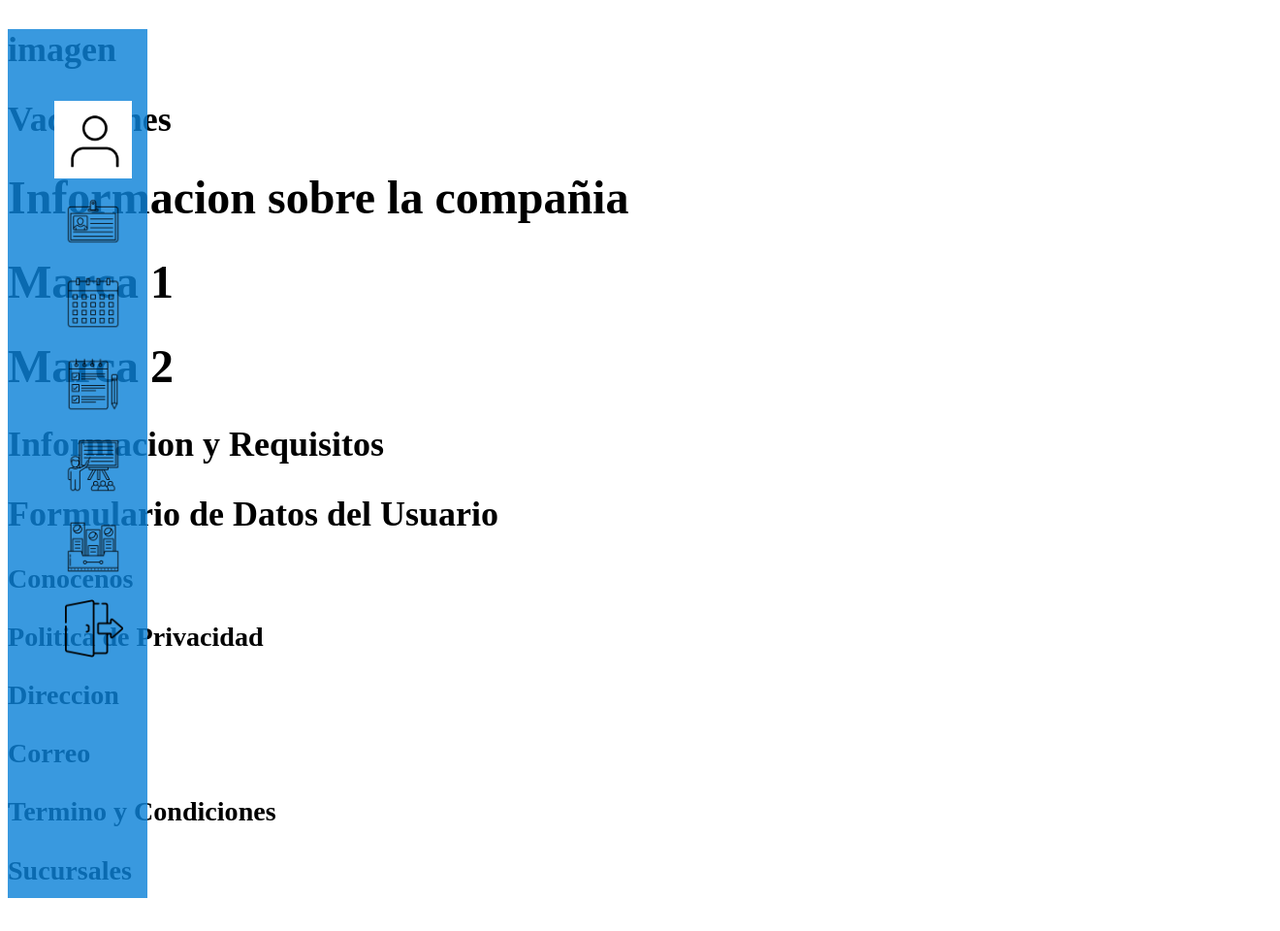
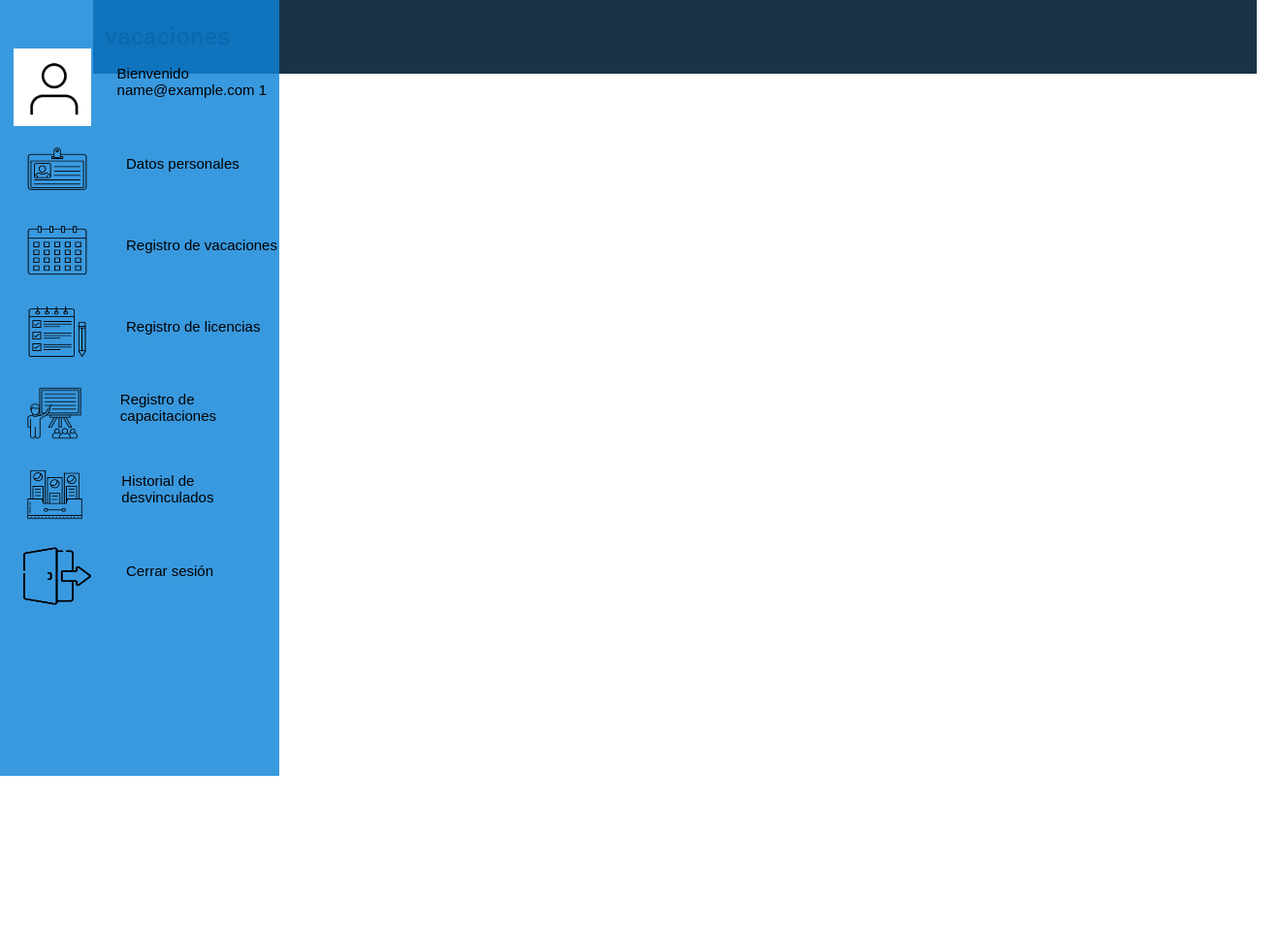
Before and after one commit to babbigam/Kaiser_ABM-taller-de-integracion-I, a PHP site: page /AVacaciones.php in a window 1320 px wide. Shown: the whole page at 97% size. Before the commit the page ends 926 px from the top, so only its background shows below. Run offline with PHP 8.4, Linux system fonts and the light colour scheme; the visitor is signed in with stand-in values (Sample User, id 1); tables that the repository leaves empty or names only in its code hold one stand-in row (values such as "Sample post"); some libraries are stand-ins or nearby versions.

Commit message:
ahora si los modulos

```diff
--- a/ARegistrodecapacitaciones.php
+++ b/ARegistrodecapacitaciones.php
@@ -7,7 +7,8 @@
 <head>
     <meta charset="UTF-8">
     <link rel="stylesheet" href="assets/css/stylemenu.css">
-    <link rel="stylesheet" href="assets/css/styles.css">
+    <link rel="stylesheet" href="assets/css/style.css">
+    <link rel="stylesheet" href="https://fonts.googleapis.com/css2?family=Material+Symbols+Outlined:opsz,wght,FILL,GRAD@48,400,0,-25" />
     <title>Registro de capacitaciones</title>
 </head>
 <body>
--- a/ARegistrodelicencias.php
+++ b/ARegistrodelicencias.php
@@ -7,9 +7,10 @@
 <head>
     <meta charset="UTF-8">
     <link rel="stylesheet" href="assets/css/stylemenu.css">
-    <link rel="stylesheet" href="assets/css/styles.css">
+    <link rel="stylesheet" href="assets/css/style.css">
+    <link rel="stylesheet" href="https://fonts.googleapis.com/css2?family=Material+Symbols+Outlined:opsz,wght,FILL,GRAD@48,400,0,-25" />
     <title>Registro de licencias</title>
-    </head>
+</head>
 <body>
     <div> <?php require "assets/js/menuaside.php" ?></div>
     <!--MAIN CONTENT-->
--- a/AVacaciones.php
+++ b/AVacaciones.php
@@ -7,32 +7,25 @@
 <head>
     <meta charset="UTF-8">
     <link rel="stylesheet" href="assets/css/stylemenu.css">
-    <link rel="stylesheet" href="assets/css/styles.css">
-    <title>Vacaciones</title>
+    <link rel="stylesheet" href="assets/css/style.css">
+    <link rel="stylesheet" href="https://fonts.googleapis.com/css2?family=Material+Symbols+Outlined:opsz,wght,FILL,GRAD@48,400,0,-25" />
+    <title>vacaciones</title>
 </head>
 <body>
     <div> <?php require "assets/js/menuaside.php" ?></div>
-    <!--Menu-->
-        <!--Encabezado-->
-        <h2 class="imagen">imagen</h2>
-        <h2 class="nombre">Vacaciones</h1>
-    </header>
-    <main id="cuerpo">
-        <!--Principal-->
-        <h1 class="informacion-c">Informacion sobre la compañia</h1>
-        <h1 class="m1">Marca 1</h1>
-        <h1 class="m2">Marca 2</h1>
-        <h2 class="informacion-r">Informacion y Requisitos</h2>
-        <h2 class="formulario">Formulario de Datos del Usuario</h2>
-    </main>
-    <footer id="pie">
-        <!--Pie de página-->
-        <h3 class="conocer">Conocenos</h3>
-        <h3 class="Pol-pri">Politica de Privacidad</h3>
-        <h3 class="direccion">Direccion</h3>
-        <h3 class="correo">Correo</h3>
-        <h3 class="ter-con">Termino y Condiciones</h3>
-        <h3 class="sucursales">Sucursales</h3>
-    </footer>
+    <!--MAIN CONTENT-->
+    <div class="main-content">
+
+            <!--HEADER-->
+        <header>
+            <H2>vacaciones</H2>
+        </header>
+
+
+        <div class="footer">
+        </div>
+
+    </div>
+
 </body>
 </html>
```
